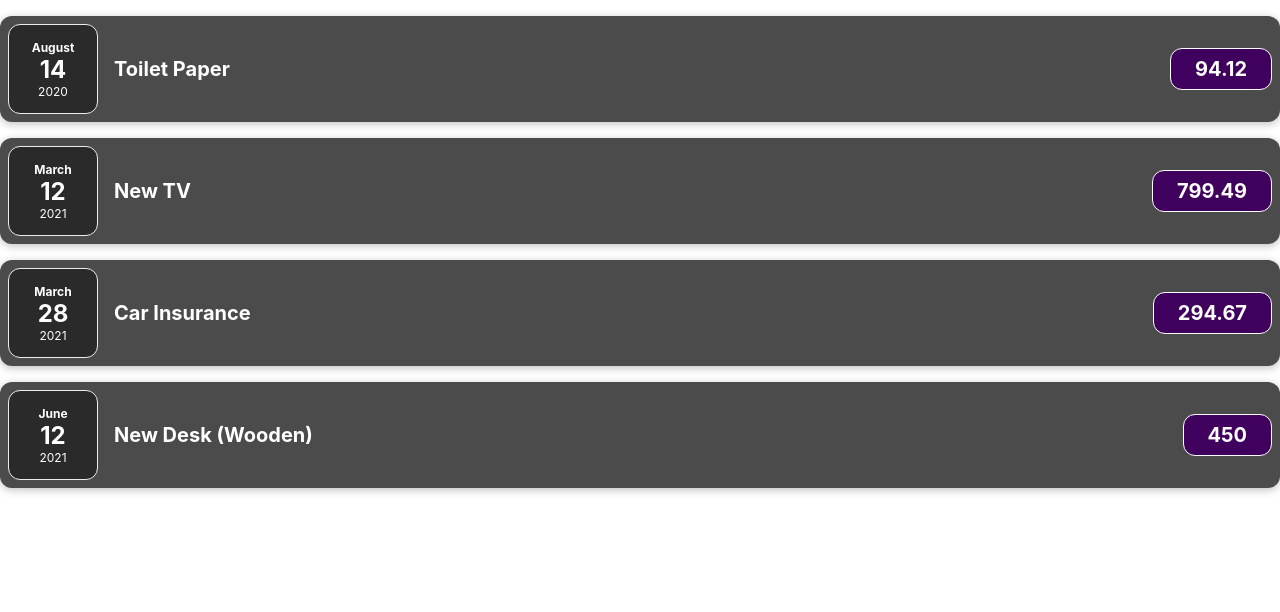
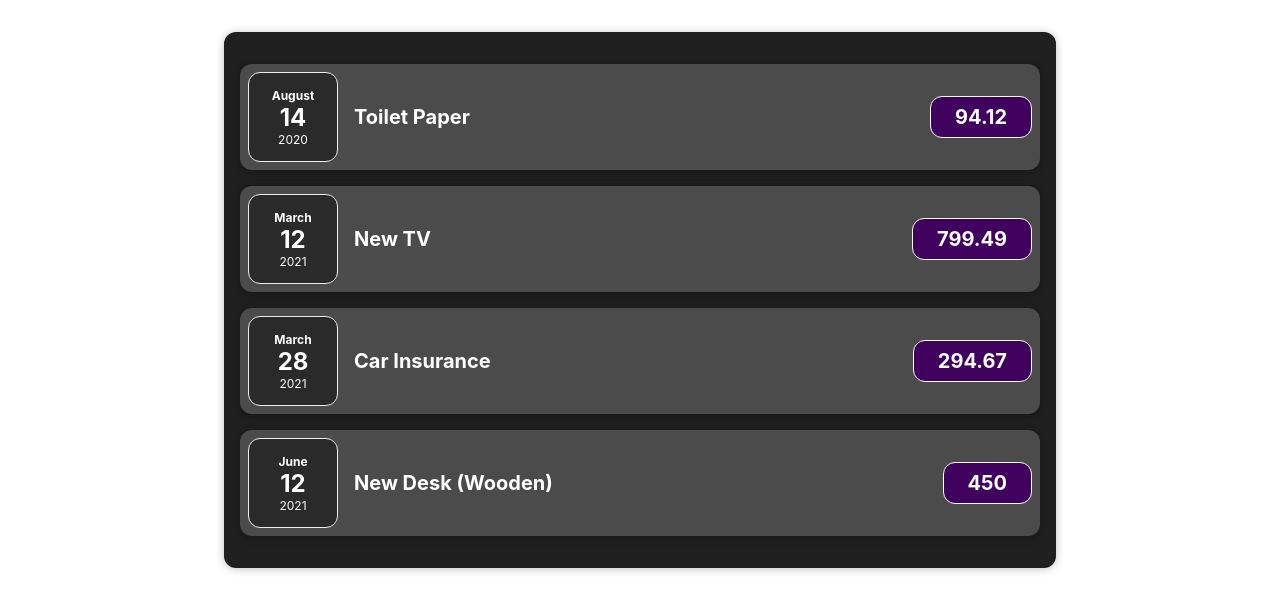
Before and after one commit to Dingjian412/basic-react, a React (Create React App) app: page / in a window 1280 px wide. Shown: the top 612 px of the page. Built offline with nearby package versions, Linux system fonts and the light colour scheme.

Commit message:
S3-Assignment 1
Created a new component that is responsible for displaying expenses
Added multiple ExpenseItem components in that component
Kept the expenses data in the App component and pass that data into the newly created component

```diff
--- a/src/App.js
+++ b/src/App.js
@@ -1,5 +1,5 @@
 import "./App.css";
-import ExpenseItem from "./components/ExpenseItem";
+import Expenses from "./components/Expenses.js";
 
 function App() {
   const expenses = [
@@ -26,26 +26,7 @@
 
   return (
     <div>
-      <ExpenseItem
-        title={expenses[0].title}
-        amount={expenses[0].amount}
-        date={expenses[0].date}
-      ></ExpenseItem>
-      <ExpenseItem
-        title={expenses[1].title}
-        amount={expenses[1].amount}
-        date={expenses[1].date}
-      ></ExpenseItem>
-      <ExpenseItem
-        title={expenses[2].title}
-        amount={expenses[2].amount}
-        date={expenses[2].date}
-      ></ExpenseItem>
-      <ExpenseItem
-        title={expenses[3].title}
-        amount={expenses[3].amount}
-        date={expenses[3].date}
-      ></ExpenseItem>
+      <Expenses items={expenses}></Expenses>
     </div>
   );
 }
--- /dev/null
+++ b/src/components/Expenses.css
@@ -0,0 +1,9 @@
+.expenses {
+  padding: 1rem;
+  background-color: rgb(31, 31, 31);
+  margin: 2rem auto;
+  width: 50rem;
+  max-width: 95%;
+  border-radius: 12px;
+  box-shadow: 0 1px 8px rgba(0, 0, 0, 0.25);
+}
--- /dev/null
+++ b/src/components/Expenses.js
@@ -0,0 +1,31 @@
+import ExpenseItem from "./ExpenseItem.js";
+import "./Expenses.css";
+
+function Expenses(props) {
+  return (
+    <div className="expenses">
+      <ExpenseItem
+        title={props.items[0].title}
+        amount={props.items[0].amount}
+        date={props.items[0].date}
+      ></ExpenseItem>
+      <ExpenseItem
+        title={props.items[1].title}
+        amount={props.items[1].amount}
+        date={props.items[1].date}
+      ></ExpenseItem>
+      <ExpenseItem
+        title={props.items[2].title}
+        amount={props.items[2].amount}
+        date={props.items[2].date}
+      ></ExpenseItem>
+      <ExpenseItem
+        title={props.items[3].title}
+        amount={props.items[3].amount}
+        date={props.items[3].date}
+      ></ExpenseItem>
+    </div>
+  );
+}
+
+export default Expenses;
```
